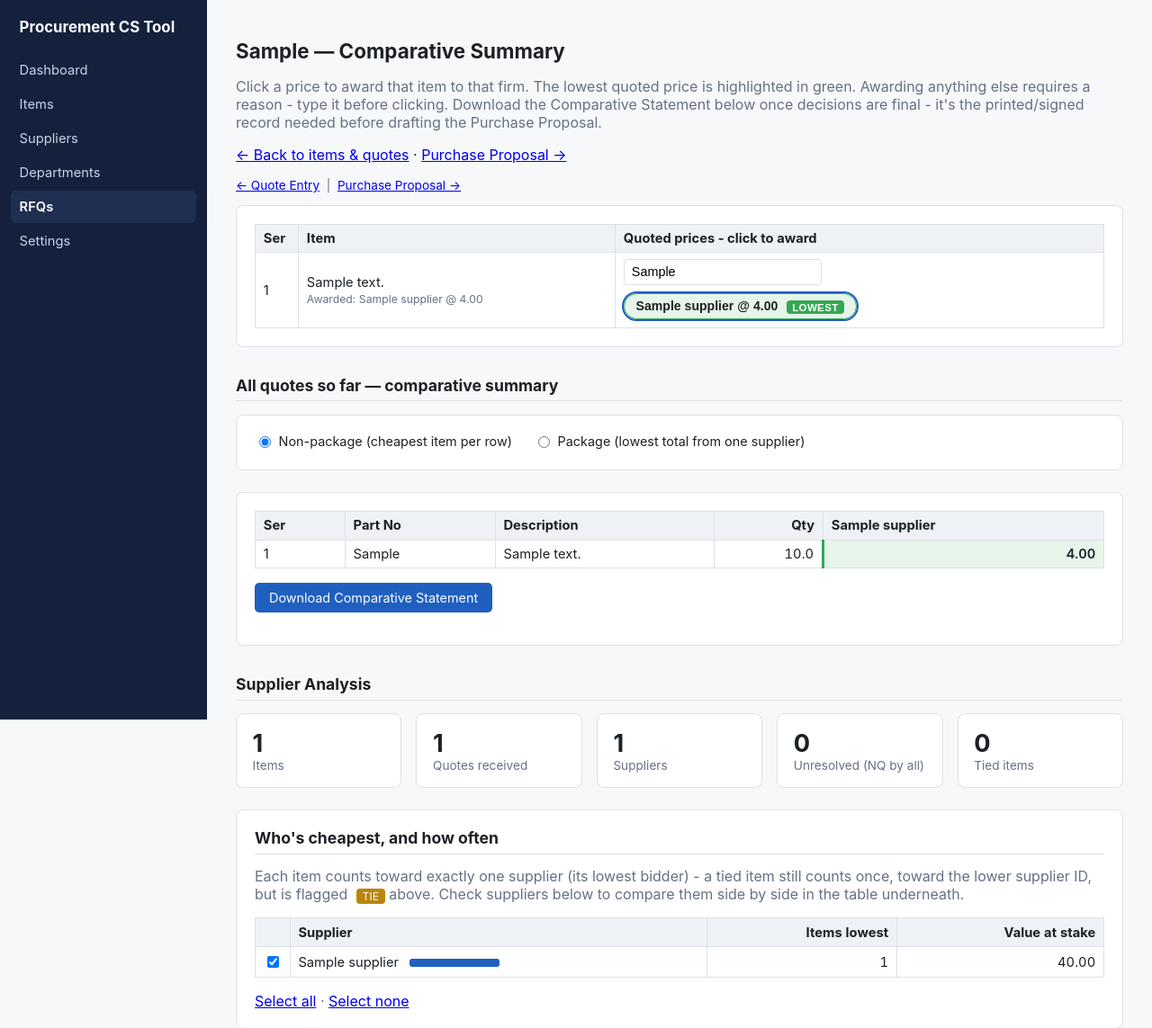
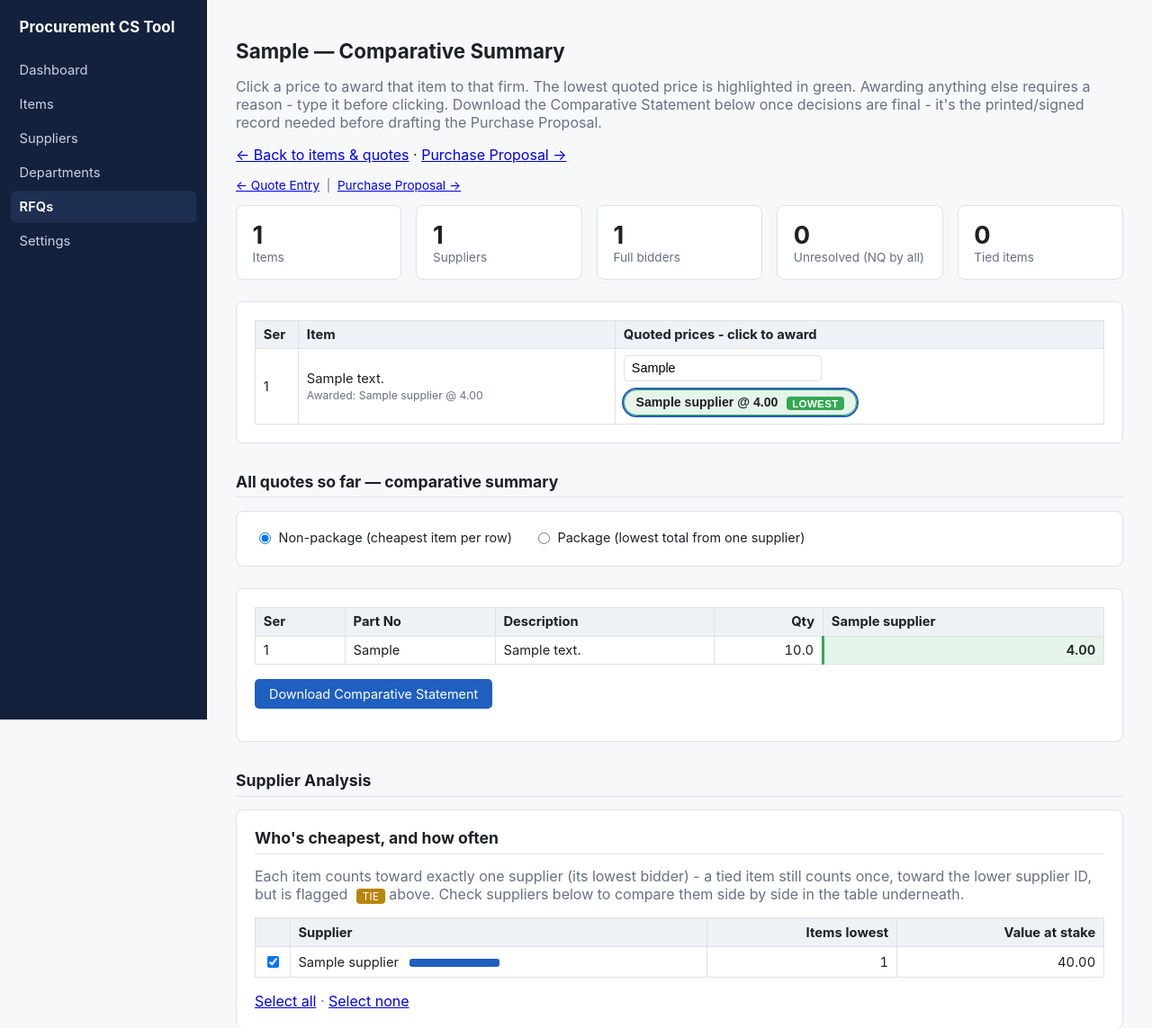
Before and after one commit to pretyiman/procurement-cs-tool, a FastAPI app: page /tenders/1/comparative-summary?view=item in a window 1280 px wide. Shown: the top 1143 px of the page at 90% size. Run offline with FastAPI, Linux system fonts and the light colour scheme; tables that the repository leaves empty hold one stand-in row (values such as "Sample post").

Commit message:
Replace confusing "quotes received" stat with "full bidders"; move stats bar to top
"Quotes received" summed every supplier's item-level quotes together
(e.g. 231 for 25 items x 12 suppliers), which reads like "231 separate
submissions" when it's really just the sum of how many items each
supplier individually priced - confusing, and not actionable. Replaced
it with "Full bidders": how many suppliers quoted every item on the RFQ,
which is the number that actually matters for package-mode eligibility.

Also moved the whole stats bar (Items/Suppliers/Full bidders/Unresolved/
Tied) to the top of the Comparative Summary page, above the award-
decision table, so it's the first thing visible when the page loads
rather than buried below the grid and leaderboard.

Co-Authored-By: Claude Sonnet 5 <noreply@anthropic.com>

```diff
--- a/app/cs_engine.py
+++ b/app/cs_engine.py
@@ -89,7 +89,6 @@ class ComparativeStatement:
     grand_total: GrandTotal
     suppliers_by_id: Dict[int, Supplier]
     package_totals: List[PackageTotal]
-    total_quotes_count: int
     lowest_count_leaderboard: List[SupplierLowestCount]
 
 
@@ -285,6 +284,5 @@ def build_comparative_statement(session: Session, tender_id: int) -> Comparative
         grand_total=grand_total,
         suppliers_by_id=suppliers_by_id,
         package_totals=package_totals,
-        total_quotes_count=sum(1 for q in quotes if q.rate is not None),
         lowest_count_leaderboard=lowest_count_leaderboard,
     )
--- a/app/main.py
+++ b/app/main.py
@@ -1022,6 +1022,7 @@ def comparative_summary_view(
     # sort/compare suppliers entirely client-side, no server round-trip.
     items_unresolved_count = sum(1 for r in cs.item_results if r.lowest_supplier_id is None)
     tied_item_count = sum(1 for r in cs.item_results if r.is_tied)
+    full_bidders_count = sum(1 for p in cs.package_totals if p.fully_quoted)
     tied_package_supplier_ids = _tied_package_supplier_ids(cs.package_totals)
 
     item_results_by_item_id = {r.item.id: r for r in cs.item_results}
@@ -1066,7 +1067,7 @@ def comparative_summary_view(
             "package_totals": _package_limit_slice(cs.package_totals, package_limit),
             "package_totals_total_count": len(cs.package_totals),
             "lowest_count_leaderboard": cs.lowest_count_leaderboard,
-            "total_quotes_count": cs.total_quotes_count,
+            "full_bidders_count": full_bidders_count,
             "items_unresolved_count": items_unresolved_count,
             "tied_item_count": tied_item_count,
             "tied_package_supplier_ids": tied_package_supplier_ids,
--- a/app/templates/comparative_summary.html
+++ b/app/templates/comparative_summary.html
@@ -12,6 +12,14 @@
 <p><a href="/tenders/{{ tender.id }}">&larr; Back to items &amp; quotes</a> &middot; <a href="/tenders/{{ tender.id }}/proposal">Purchase Proposal &rarr;</a></p>
 {% set current = "comparative_summary" %}
 {% include "_phase_nav.html" %}
+
+<div class="stat-grid">
+  <div class="stat-card"><div class="value">{{ items|length }}</div><div class="label">Items</div></div>
+  <div class="stat-card"><div class="value">{{ quoting_suppliers|length }}</div><div class="label">Suppliers</div></div>
+  <div class="stat-card"><div class="value">{{ full_bidders_count }}</div><div class="label" title="Suppliers who quoted every item on this RFQ">Full bidders</div></div>
+  <div class="stat-card"><div class="value">{{ items_unresolved_count }}</div><div class="label">Unresolved (NQ by all)</div></div>
+  <div class="stat-card"><div class="value">{{ tied_item_count }}</div><div class="label">Tied items</div></div>
+</div>
 
 {% if locked %}
 <div class="card notice-exists">Award decisions are locked - the proposal has been approved (or the RFQ is already awarded).</div>
@@ -83,14 +91,6 @@
 {% include "_comparative_summary_grid.html" %}
 
 <h2>Supplier Analysis</h2>
-<div class="stat-grid">
-  <div class="stat-card"><div class="value">{{ items|length }}</div><div class="label">Items</div></div>
-  <div class="stat-card"><div class="value">{{ total_quotes_count }}</div><div class="label">Quotes received</div></div>
-  <div class="stat-card"><div class="value">{{ quoting_suppliers|length }}</div><div class="label">Suppliers</div></div>
-  <div class="stat-card"><div class="value">{{ items_unresolved_count }}</div><div class="label">Unresolved (NQ by all)</div></div>
-  <div class="stat-card"><div class="value">{{ tied_item_count }}</div><div class="label">Tied items</div></div>
-</div>
-
 <div class="card">
   <h2 style="margin-top:0">Who's cheapest, and how often</h2>
   <p class="muted" style="margin-top:0">
```
Also changed, not shown: tests/test_comparative_summary.py (+3 -2 lines), tests/test_cs_engine.py (+0 -12 lines).
